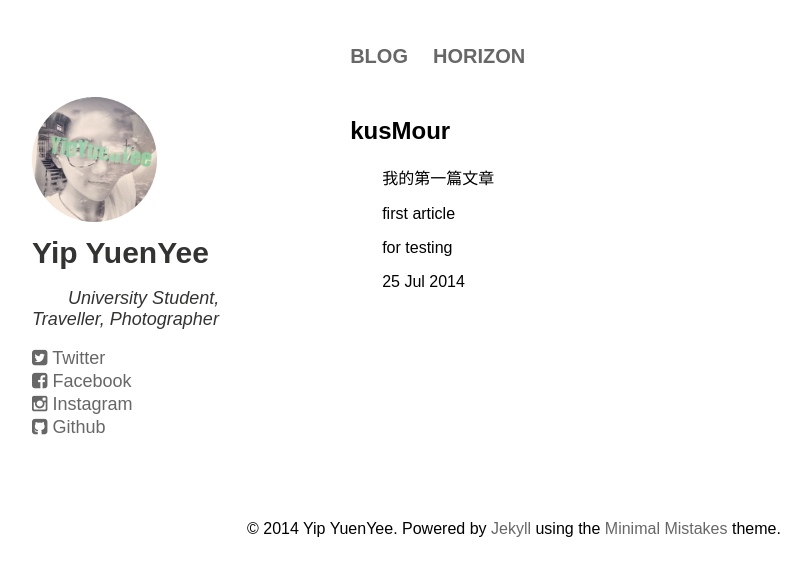
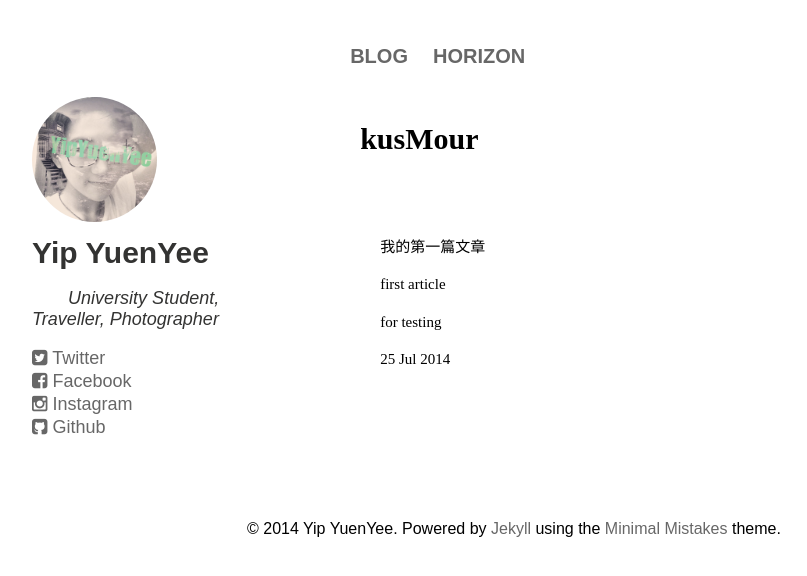
Before and after one commit to kusmour/blog_jekyll, a Jekyll site: the page built from _posts/2014-07-25-first-article.html, in a window 1280 px wide. Shown: the top 576 px of the page, without its empty margins (77-884 px from the left). Built offline with Jekyll 4.4.1, drawn with Linux system fonts in a browser that asks for light colours; some web fonts are replaced.

Commit message:
modify article page

```diff
--- a/_layouts/article.html
+++ b/_layouts/article.html
@@ -11,7 +11,7 @@ homepage: kusMour
 		<meta http-equiv="Content-Type" content="text/html; charset=iso-8859-1" />
 
 		<link href="{{site.baseurl}}/style/homepage.css" type="text/css" rel="stylesheet" />
-		<link href="../style/article_page.css" type="text/css" rel="stylesheet" />
+		<link href="{{site.baseurl}}/style/article_page.css" type="text/css" rel="stylesheet" />
 		<link rel="stylesheet" href="{{site.baseurl}}/style/font-awesome/css/font-awesome.min.css">
 
 		<script src="{{site.baseurl}}/js/jquery.min.js"></script>
```
